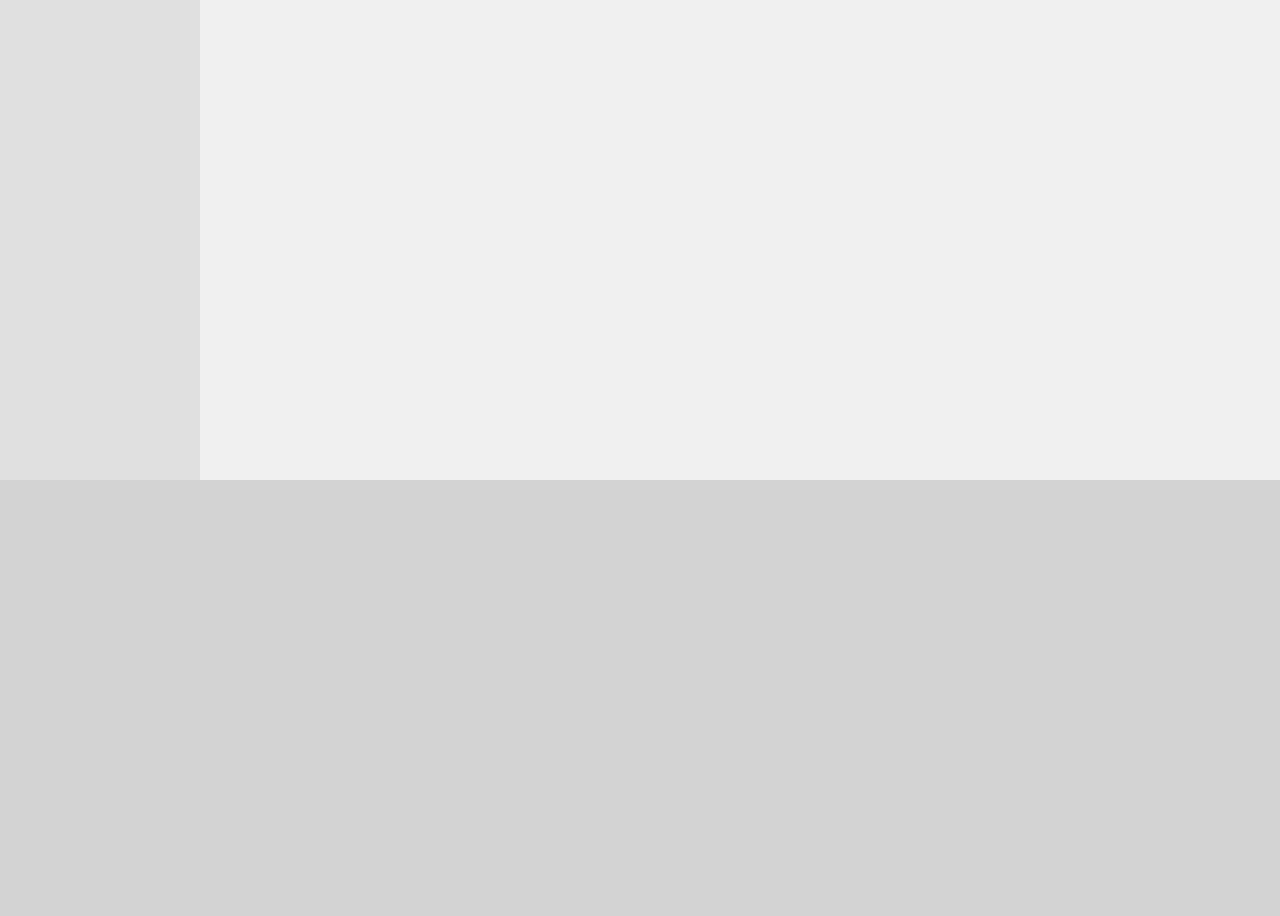
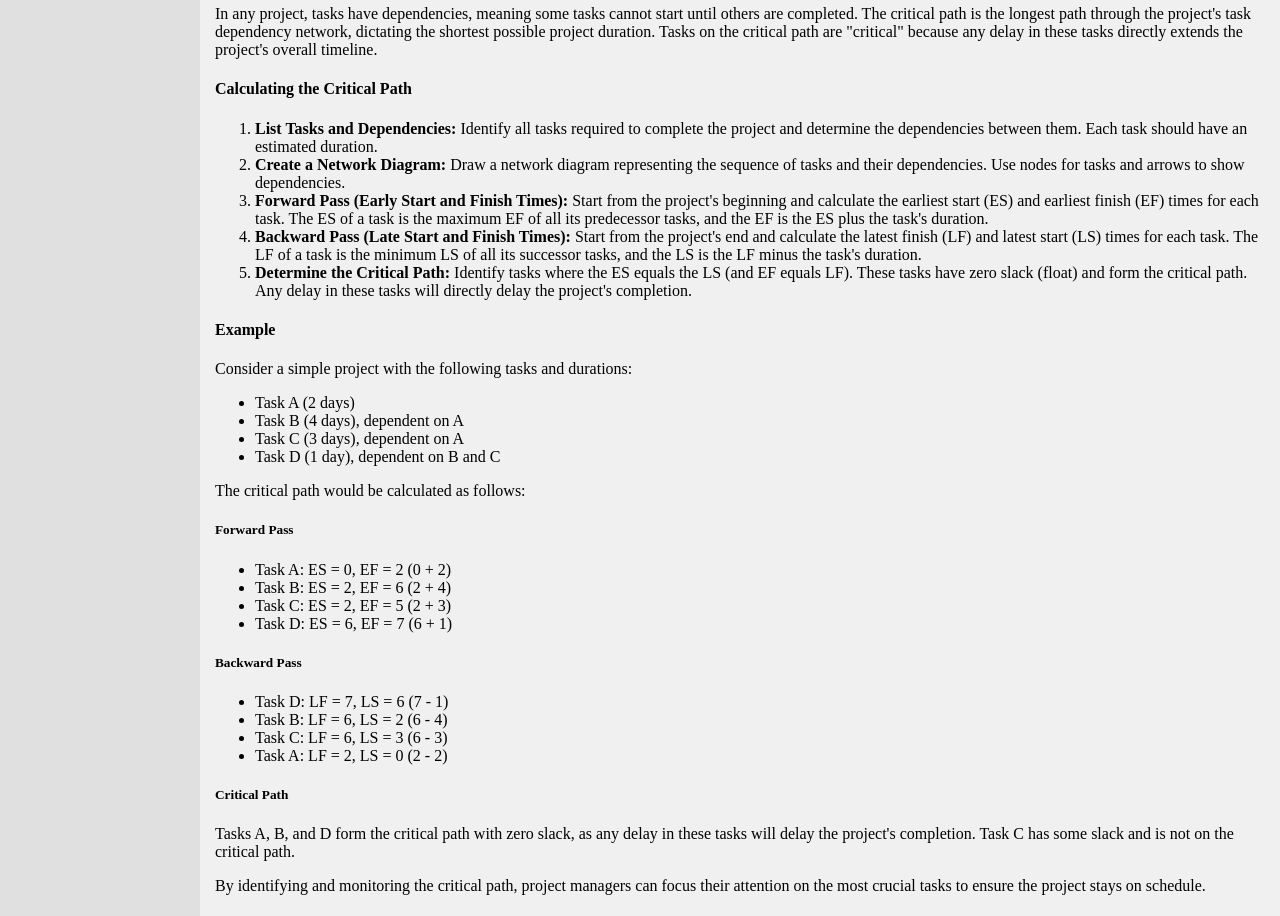
Before and after one commit to jdolphin5/TaskJolt, a React app in the folder client/: page /criticalpath in a window 1280 px wide. Shown: the part 320-1236 px from the top of the page. Before the commit the page ends 800 px from the top, so only its background shows below. Built offline with nearby package versions, Linux system fonts and the light colour scheme; no server answers.

Commit message:
added info about CPM

```diff
--- a/client/src/components/CriticalPath.tsx
+++ b/client/src/components/CriticalPath.tsx
@@ -145,7 +145,7 @@ const CriticalPath: React.FC<TasksProps> = ({
     <div style={{ padding: "0px 15px 0px 15px" }}>
       <h1 style={{ textAlign: "center" }}>Critical Path</h1>
       <div style={{ padding: "0px 0px 5px 0px" }}>
-        <p>Select a project to calculate the critical path</p>
+        <p>Select a project to calculate the critical path: </p>
 
         <Form
           labelCol={{
@@ -196,7 +196,11 @@ const CriticalPath: React.FC<TasksProps> = ({
                   </ul>
                 </div>
               )}
-              {taskDetails.length == 0 && <div>This project has no tasks.</div>}
+              {taskDetails.length == 0 && (
+                <div>
+                  <strong>This project has no tasks.</strong>
+                </div>
+              )}
               {criticalTasks.length > 0 && (
                 <div>
                   <h2>Critical Tasks</h2>
@@ -213,11 +217,100 @@ const CriticalPath: React.FC<TasksProps> = ({
                 </div>
               )}
               {taskDetails.length > 0 && criticalTasks.length == 0 && (
-                <div>This project has no critical tasks.</div>
+                <div>
+                  <strong>This project has no critical tasks.</strong>
+                </div>
               )}
             </div>
           )}
         </Form>
+        <h3>Critical Path Method (CPM)</h3>
+        <p>
+          The Critical Path Method (CPM) is a project management technique used
+          to identify the sequence of crucial steps, or "tasks," that determine
+          the minimum completion time for a project. By focusing on these
+          critical tasks, project managers can better allocate resources,
+          prioritize activities, and anticipate potential delays.
+        </p>
+
+        <h4>Understanding the Critical Path</h4>
+        <p>
+          In any project, tasks have dependencies, meaning some tasks cannot
+          start until others are completed. The critical path is the longest
+          path through the project's task dependency network, dictating the
+          shortest possible project duration. Tasks on the critical path are
+          "critical" because any delay in these tasks directly extends the
+          project's overall timeline.
+        </p>
+
+        <h4>Calculating the Critical Path</h4>
+        <ol>
+          <li>
+            <strong>List Tasks and Dependencies:</strong> Identify all tasks
+            required to complete the project and determine the dependencies
+            between them. Each task should have an estimated duration.
+          </li>
+          <li>
+            <strong>Create a Network Diagram:</strong> Draw a network diagram
+            representing the sequence of tasks and their dependencies. Use nodes
+            for tasks and arrows to show dependencies.
+          </li>
+          <li>
+            <strong>Forward Pass (Early Start and Finish Times):</strong> Start
+            from the project's beginning and calculate the earliest start (ES)
+            and earliest finish (EF) times for each task. The ES of a task is
+            the maximum EF of all its predecessor tasks, and the EF is the ES
+            plus the task's duration.
+          </li>
+          <li>
+            <strong>Backward Pass (Late Start and Finish Times):</strong> Start
+            from the project's end and calculate the latest finish (LF) and
+            latest start (LS) times for each task. The LF of a task is the
+            minimum LS of all its successor tasks, and the LS is the LF minus
+            the task's duration.
+          </li>
+          <li>
+            <strong>Determine the Critical Path:</strong> Identify tasks where
+            the ES equals the LS (and EF equals LF). These tasks have zero slack
+            (float) and form the critical path. Any delay in these tasks will
+            directly delay the project's completion.
+          </li>
+        </ol>
+
+        <h4>Example</h4>
+        <p>Consider a simple project with the following tasks and durations:</p>
+        <ul>
+          <li>Task A (2 days)</li>
+          <li>Task B (4 days), dependent on A</li>
+          <li>Task C (3 days), dependent on A</li>
+          <li>Task D (1 day), dependent on B and C</li>
+        </ul>
+        <p>The critical path would be calculated as follows:</p>
+        <h5>Forward Pass</h5>
+        <ul>
+          <li>Task A: ES = 0, EF = 2 (0 + 2)</li>
+          <li>Task B: ES = 2, EF = 6 (2 + 4)</li>
+          <li>Task C: ES = 2, EF = 5 (2 + 3)</li>
+          <li>Task D: ES = 6, EF = 7 (6 + 1)</li>
+        </ul>
+        <h5>Backward Pass</h5>
+        <ul>
+          <li>Task D: LF = 7, LS = 6 (7 - 1)</li>
+          <li>Task B: LF = 6, LS = 2 (6 - 4)</li>
+          <li>Task C: LF = 6, LS = 3 (6 - 3)</li>
+          <li>Task A: LF = 2, LS = 0 (2 - 2)</li>
+        </ul>
+        <h5>Critical Path</h5>
+        <p>
+          Tasks A, B, and D form the critical path with zero slack, as any delay
+          in these tasks will delay the project's completion. Task C has some
+          slack and is not on the critical path.
+        </p>
+        <p>
+          By identifying and monitoring the critical path, project managers can
+          focus their attention on the most crucial tasks to ensure the project
+          stays on schedule.
+        </p>
       </div>
     </div>
   );
```
